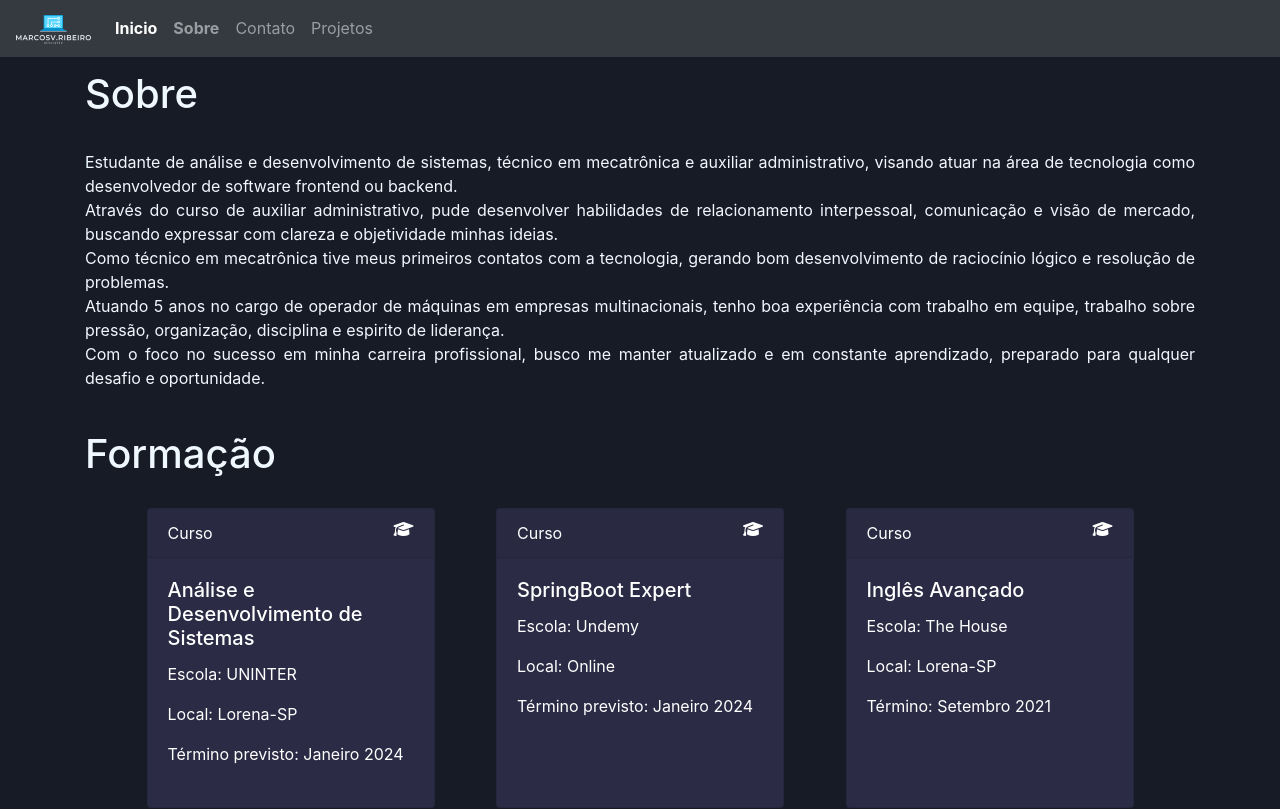
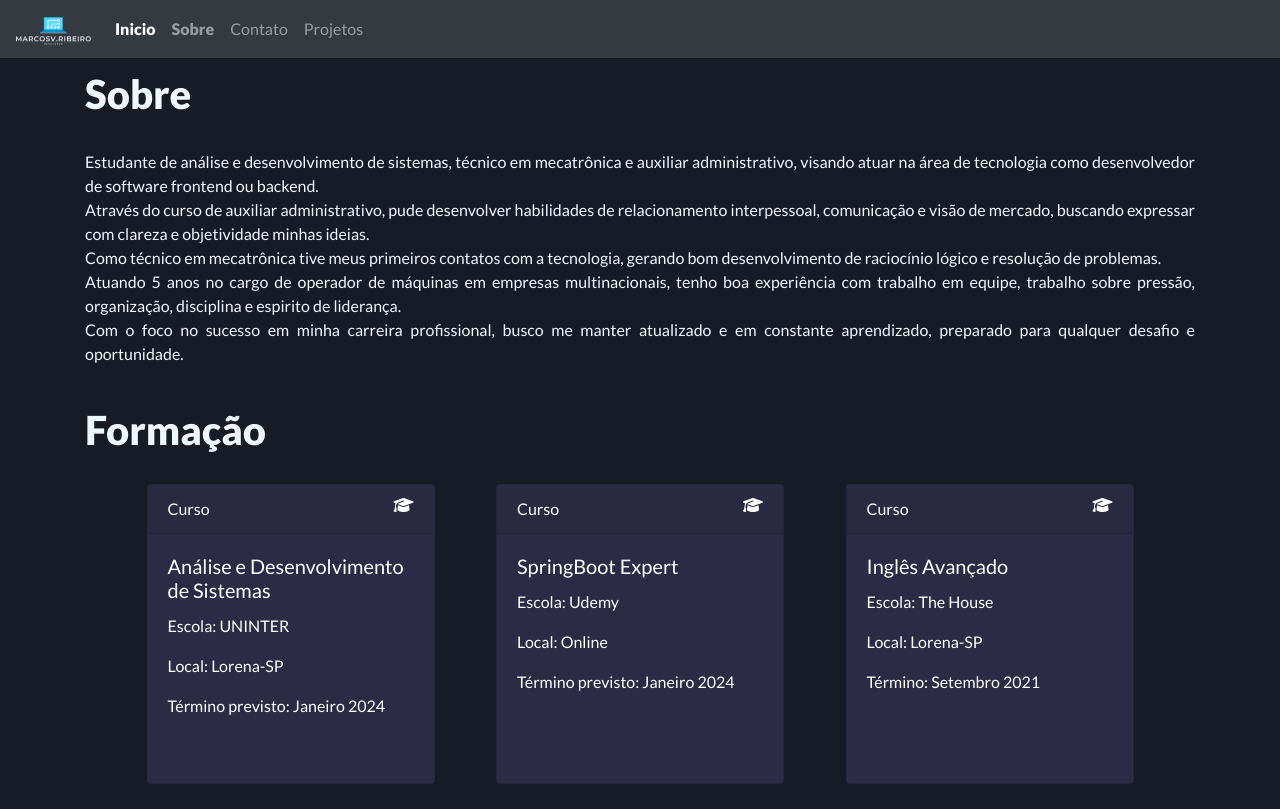
Before and after one commit to MarcosViniciusR/PortfolioWeb, an Angular app: page /sobre in a window 1280 px wide. Shown: the top 809 px of the page. Built offline with nearby package versions, Linux system fonts and the light colour scheme.

Commit message:
add fonte e pag breve

```diff
--- a/src/app/app-routing.module.ts
+++ b/src/app/app-routing.module.ts
@@ -1,11 +1,12 @@
 import { NgModule } from '@angular/core';
 import { RouterModule, Routes } from '@angular/router';
+import { BreveComponent } from './breve/breve.component';
 import { ContatoComponent } from './contato/contato.component';
 import { HomeComponent } from './home/home.component';
 import { ProjetosComponent } from './projetos/projetos.component';
 import { SobreComponent } from './sobre/sobre.component';
 
-const routes: Routes = [{path: 'sobre', component: SobreComponent}, {path: '', component: HomeComponent}, {path: 'contato', component: ContatoComponent}, {path:'projeto', component: ProjetosComponent}];
+const routes: Routes = [{path: 'sobre', component: SobreComponent}, {path: '', component: HomeComponent}, {path: 'contato', component: ContatoComponent}, {path:'projeto', component: ProjetosComponent}, {path:'breve', component: BreveComponent}];
 
 @NgModule({
   imports: [RouterModule.forRoot(routes, { scrollPositionRestoration: 'enabled' })],
--- a/src/app/app.module.ts
+++ b/src/app/app.module.ts
@@ -10,6 +10,7 @@ import { ContatoComponent } from './contato/contato.component';
 import { ProjetosComponent } from './projetos/projetos.component';
 import { NavComponent } from './nav/nav.component';
 import { FooterComponent } from './footer/footer.component';
+import { BreveComponent } from './breve/breve.component';
 
 @NgModule({
   declarations: [
@@ -19,7 +20,8 @@ import { FooterComponent } from './footer/footer.component';
     ContatoComponent,
     ProjetosComponent,
     NavComponent,
-    FooterComponent
+    FooterComponent,
+    BreveComponent
   ],
   imports: [
     FormsModule,
--- /dev/null
+++ b/src/app/breve/breve.component.css
@@ -0,0 +1,8 @@
+.principal, .main{
+    display: flex;
+    flex-wrap: wrap;
+    flex-direction: column;
+    justify-content: center;
+    align-items: center;
+    height: 100%;
+}
--- /dev/null
+++ b/src/app/breve/breve.component.html
@@ -0,0 +1,12 @@
+<div class="principal">
+    <div class="container main">
+        <img src="./assets/imagens/maintenance.png" alt="Ops" style="width: 250px; height: 250px;">
+        <h1><strong>EM BREVE...</strong></h1>
+        <h2>Este projeto ainda não possui sua própria página web</h2>
+        <p>Estamos em fase de desenvolvimento. Aguarde e logo traremos novidades.</p>
+
+        <a routerLink="" class="btn btn-primary">Voltar ao início</a>
+
+    </div>
+
+</div>
--- a/src/app/contato/contato.component.html
+++ b/src/app/contato/contato.component.html
@@ -1,7 +1,7 @@
 <div class="container main">
     <div class="form-primeiro-bloco">
         <div class="bloco-descricao">
-            <h1>CONTATO</h1><br><br>
+            <h1><strong>CONTATO</strong></h1><br><br>
             <p>Possui alguma dúvida ou sugestão? Quer marcar uma entrevista?</p>
             <p>Preencha o formulário e dentro de 24 horas entrarei em contato.</p>
             <div class="image-form">
@@ -14,7 +14,7 @@
 
     <div class="form-segundo-bloco">
         <div class="bloco-form">
-            <h1>Formulário</h1><br>
+            <h1><strong>Formulário</strong></h1><br>
         <form ngNoForm action="https://api.staticforms.xyz/submit" method="post">
             <input type="hidden" name="accessKey" value="3935ba76-bf7b-4d0f-ade7-ffba6a5e80d6">
             <input type="hidden" name="redirectTo" value="http://localhost:4200/">
--- a/src/app/home/home.component.html
+++ b/src/app/home/home.component.html
@@ -59,7 +59,7 @@
 
             </div>
             <div class="p-sobre">
-                <h3>Sobre</h3>
+                <h3><strong>Sobre</strong></h3>
                 <p>Estudante de análise e desenvolvimento de sistemas e apaixonado por tecnologia! Desenvolvedor frontend e backend, buscando adquirir conhecimento contínuo e atualizado, aplicando de maneira eficiênte e objetiva com muita qualidade em quaisquer atividades.</p>
                 <br>
                 <ul>
@@ -71,7 +71,7 @@
         </div>
 
         <div class="conteudo-conhecimentos">
-            <h3>Conhecimento em tecnologias</h3>
+            <h3><strong>Conhecimento em tecnologias</strong></h3>
             <p id="p-ver-definicao">Clique em uma tecnologia e veja a definição mais abaixo</p>
 
 
@@ -169,7 +169,7 @@
         </div>
 
         <div class="conteudo-projetos">
-            <h3>Projetos</h3>
+            <h3><strong>Projetos</strong></h3>
             <p>Alguns dos meus projetos e tecnologias que foram utilizadas para desenvolve-los. Acesse, avalie e deixe sua sugestão!</p>
             <div class="card-projetos">
                 <div class="card" style="width: 18rem;">
@@ -204,7 +204,7 @@
         </div>
 
         <div class="conteudo-contato">
-            <h3>Contato</h3>
+            <h3><strong>Contato</strong></h3>
             <p>Gostou do meu portfolio? Dúvidas, sugestões ou deseja entrar em contato? Acesse a página de contatos e preencha o formulário!</p>
             <a routerLink="/contato" class="btn btn-primary">Contato</a>
         </div>
--- a/src/app/projetos/projetos.component.html
+++ b/src/app/projetos/projetos.component.html
@@ -1,6 +1,6 @@
 <section>
     <div class="container projeto-titulo">
-        <h1>Projetos</h1><br>
+        <h1><strong>Projetos</strong></h1><br>
 
         <p>Alguns dos meus trabalhos:</p>
 
@@ -21,7 +21,7 @@
             <div class="container descricao">
                 <h2>Tecnologias utilizadas</h2>
                 <div class="container tecno">
-                    <p>HTML5 - CSS3 - TYPESCRIPT - ANGULAR - BOOTSTRAP - STATIC FORMS- GIT </p>
+                    <p>HTML5 - CSS3 - TYPESCRIPT - ANGULAR - BOOTSTRAP - STATIC FORMS - GIT </p>
 
                 </div>
 
@@ -31,7 +31,7 @@
                     </button>
                     <div class="dropdown-menu">
                       <a class="dropdown-item" href="https://github.com/MarcosViniciusR?tab=repositories">Ir para o GitHub</a>
-                      <a class="dropdown-item" href="#">Ir para o site do projeto</a>
+                      <a class="dropdown-item" routerLink="/breve">Ir para o site do projeto</a>
                     </div>
                 </div>
             </div>
@@ -65,7 +65,7 @@
                     </button>
                     <div class="dropdown-menu">
                       <a class="dropdown-item" href="https://github.com/MarcosViniciusR?tab=repositories">Ir para o GitHub</a>
-                      <a class="dropdown-item" href="#">Ir para o site do projeto</a>
+                      <a class="dropdown-item" routerLink="/breve">Ir para o site do projeto</a>
                     </div>
                 </div>
             </div>
@@ -98,7 +98,7 @@
                     </button>
                     <div class="dropdown-menu">
                       <a class="dropdown-item" href="https://github.com/MarcosViniciusR?tab=repositories">Ir para o GitHub</a>
-                      <a class="dropdown-item" href="#">Ir para o site do projeto</a>
+                      <a class="dropdown-item" routerLink="/breve">Ir para o site do projeto</a>
                     </div>
                 </div>
             </div>
@@ -131,7 +131,7 @@
                     </button>
                     <div class="dropdown-menu">
                       <a class="dropdown-item" href="https://github.com/MarcosViniciusR?tab=repositories">Ir para o GitHub</a>
-                      <a class="dropdown-item" href="#">Ir para o site do projeto</a>
+                      <a class="dropdown-item" routerLink="/breve">Ir para o site do projeto</a>
                     </div>
                 </div>
             </div>
--- a/src/app/sobre/sobre.component.html
+++ b/src/app/sobre/sobre.component.html
@@ -1,6 +1,6 @@
 <section>
     <div class="container titulo-sobre">
-        <h1>Sobre</h1>
+        <h1><strong>Sobre</strong></h1>
         <br>
         <p>Estudante de análise e desenvolvimento de sistemas, técnico em mecatrônica e auxiliar administrativo, visando atuar na área de tecnologia como desenvolvedor de software frontend ou backend. <br>
 
@@ -14,7 +14,7 @@
 
     </div>
     <div class="container titulo">
-        <h1>Formação</h1>
+        <h1><strong>Formação</strong></h1>
 
     </div>
     <div class="container formacao">
@@ -33,7 +33,7 @@
             <div class="card-header">Curso <i class="fa-solid fa-graduation-cap"></i></div>
             <div class="card-body">
               <h5 class="card-title">SpringBoot Expert</h5>
-              <p class="card-text">Escola: Undemy</p>
+              <p class="card-text">Escola: Udemy</p>
               <p class="card-text">Local: Online</p>
               <p class="card-text">Término previsto: Janeiro 2024</p>
             </div>
@@ -93,7 +93,7 @@
     </div>
 
     <div class="container titulo">
-        <h1>Experiências</h1>
+        <h1><strong>Experiências</strong></h1>
     </div>
 
     <div class=" container experiencias">
--- a/src/styles.css
+++ b/src/styles.css
@@ -1,8 +1,14 @@
-/* You can add global styles to this file, and also import other style files */
+@import url('https://fonts.googleapis.com/css2?family=Lato:ital,wght@0,300;0,400;0,900;1,700&display=swap');
+
 body{
     margin: 0;
     padding: 0;
     background-color: #171B26;
     color: aliceblue;
+    font-family: 'Lato', sans-serif;
 
 }
+
+body, html{
+    height: 100%;
+}
```
Also changed, not shown: src/app/breve/breve.component.ts (added, +10 -0 lines), src/assets/imagens/maintenance.png (added), 1 other file (tests, documents, lock files or other folders).
